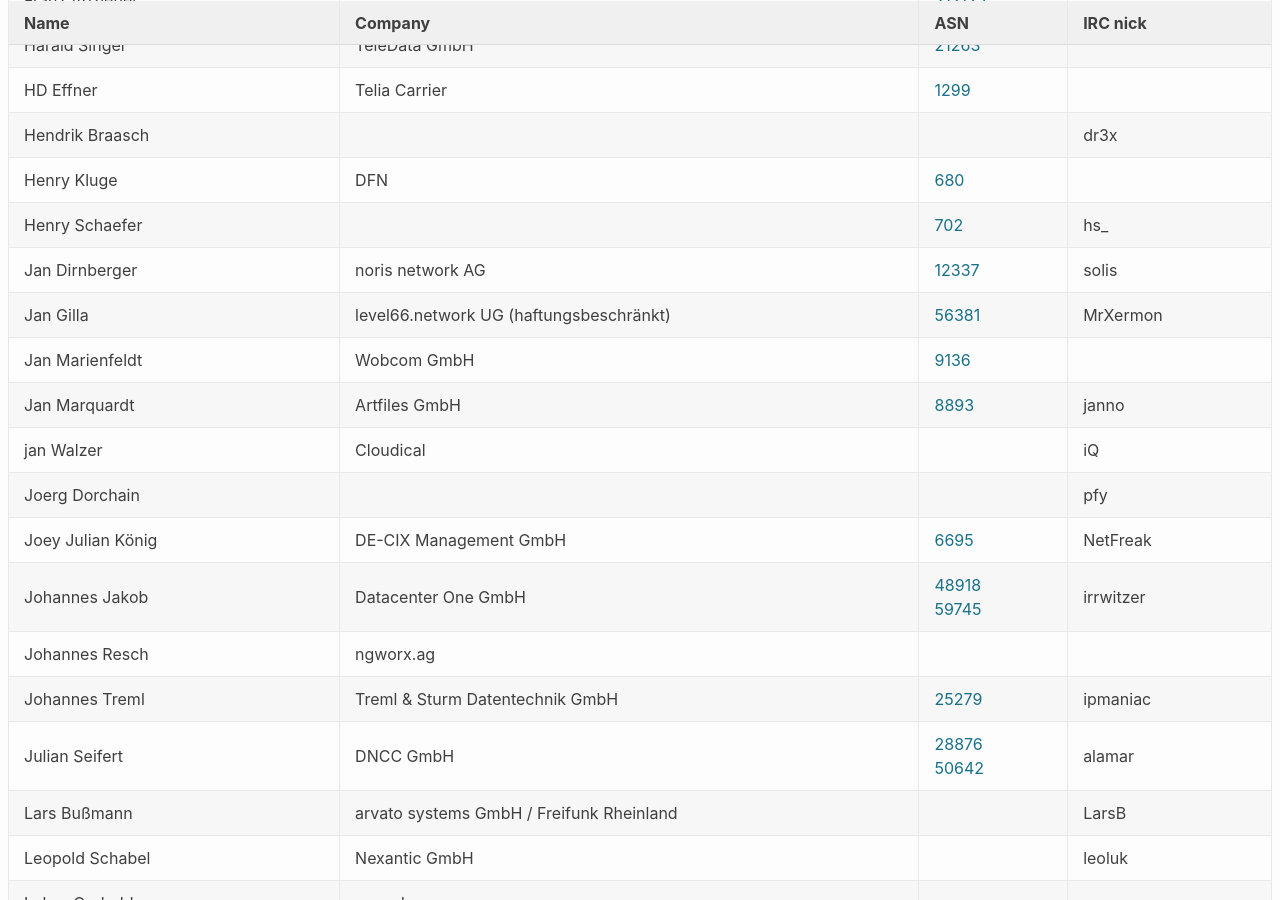
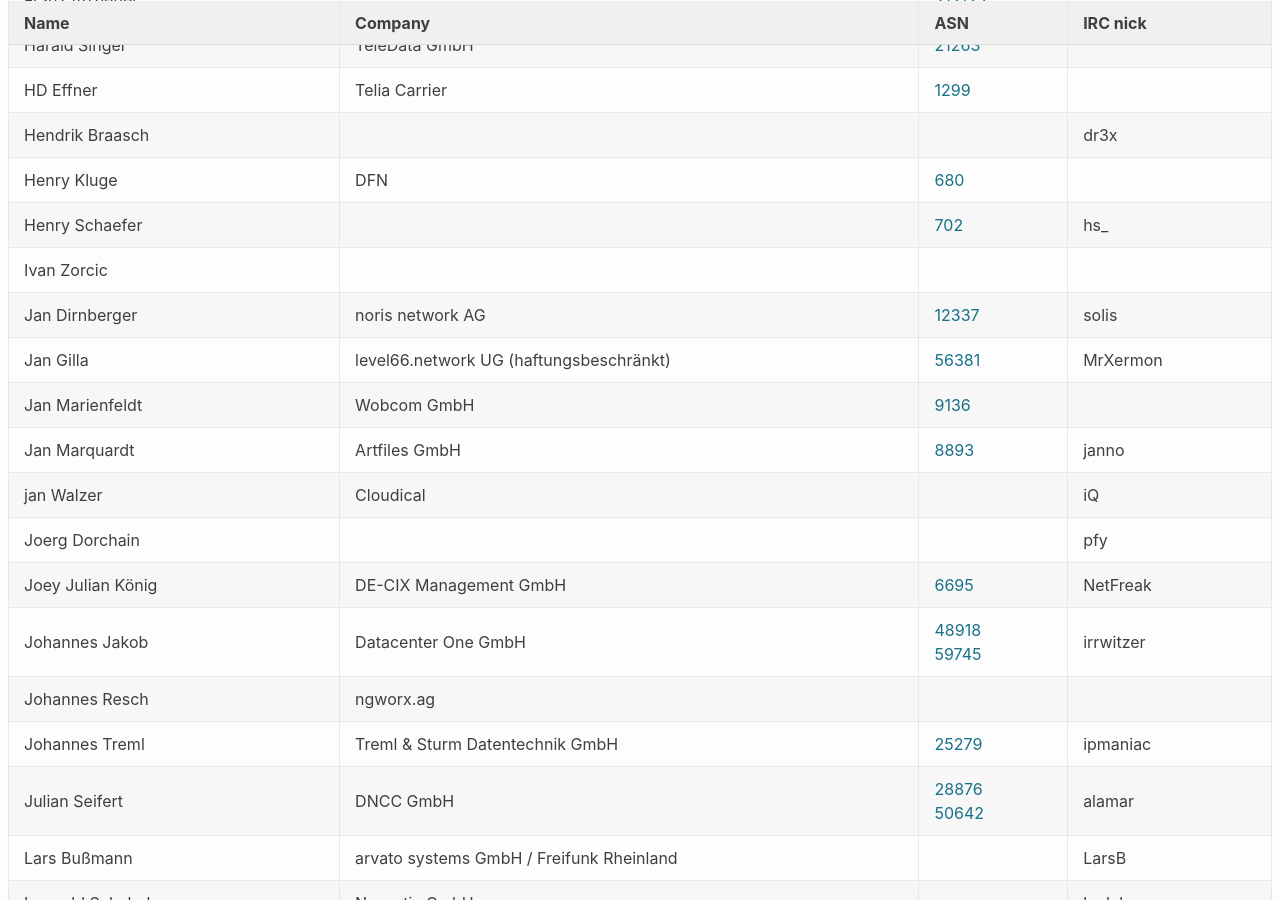
Before and after one commit to denog/pretix-attendeelist, a Jekyll site: the page built from index.markdown, in a window 1280 px wide and 900 px high, scrolled down 1000 px. Built offline with Jekyll 4.4.1, drawn with Linux system fonts in a browser that asks for light colours.

Commit message:
Latest data: Wed Mar 24 13:52:09 UTC 2021

```diff
--- a/_data/attendees_meetup_leader_2021-01.json
+++ b/_data/attendees_meetup_leader_2021-01.json
@@ -154,6 +154,12 @@
     "company": null,
     "irc": "hs_",
     "asn": "702"
+  },
+  {
+    "name": "Ivan Zorcic",
+    "company": null,
+    "irc": null,
+    "asn": null
   },
   {
     "name": "Jan Dirnberger",
```
